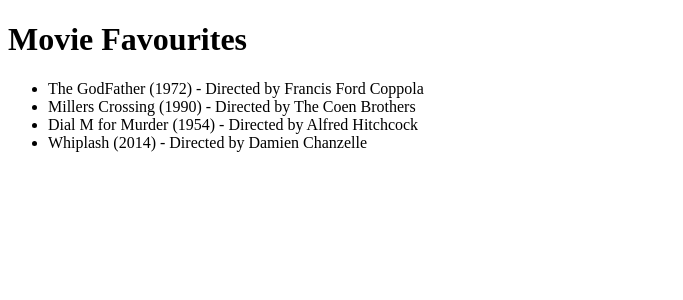
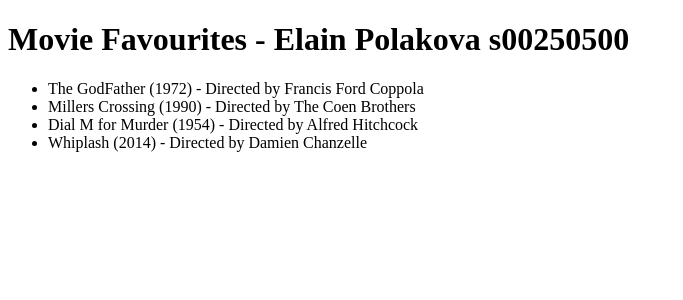
Before and after one commit to elainplva/Week-3, an Angular app: page / in a window 1280 px wide. Shown: the top 300 px of the page, without its empty margins (0-683 px from the left). Built offline with nearby package versions, Linux system fonts and the light colour scheme.

Commit message:
final edit

```diff
--- a/src/app/app.component.html
+++ b/src/app/app.component.html
@@ -1,4 +1,4 @@
-<h1>Movie Favourites</h1>
+<h1>Movie Favourites - Elain Polakova s00250500</h1>
 <ul>
   <li *ngFor="let movie of movies" > {{movie.title}}
        ({{movie.year}}) - Directed by {{movie.director}}
```
